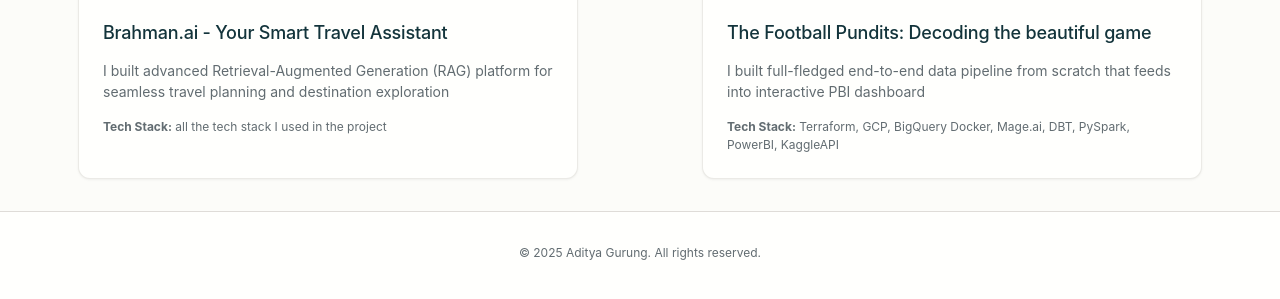
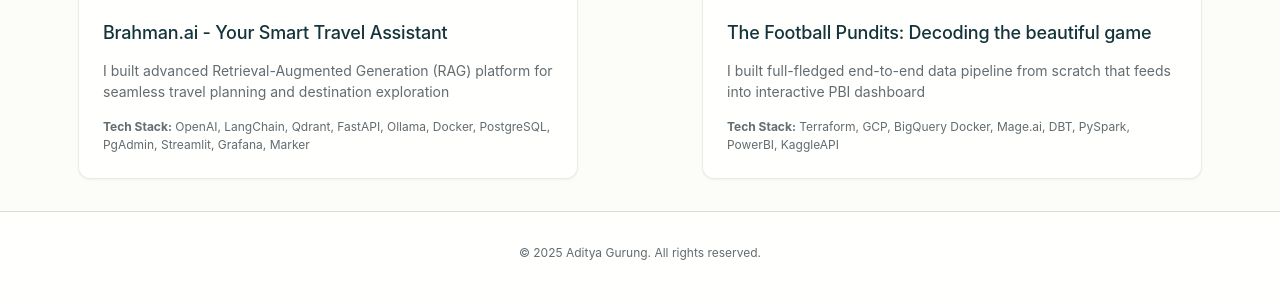
Before and after one commit to Adityagurung/adityagurung.github.io, a Jekyll site: the page built from index.html, in a window 1280 px wide and 900 px high, scrolled down 378 px, cut to the strip 590-889 px from the top of the window. Built offline with Jekyll 4.4.1, drawn with Linux system fonts in a browser that asks for light colours; some web fonts are replaced.

Commit message:
changes to projects.yml

```diff
--- a/_data/projects.yml
+++ b/_data/projects.yml
@@ -1,7 +1,7 @@
 - title: "Brahman.ai - Your Smart Travel Assistant"
   link: "https://github.com/Adityagurung/Brahman.ai"
   description: "I built advanced Retrieval-Augmented Generation (RAG) platform for seamless travel planning and destination exploration"
-  stack: "all the tech stack I used in the project"
+  stack: "OpenAI, LangChain, Qdrant, FastAPI, Ollama, Docker, PostgreSQL, PgAdmin, Streamlit, Grafana, Marker"
   image: "/assets/images/Brahman.ai.png"
   preview_gif: "/assets/images/Brahman.ai.gif"
   screenshot: "/assets/images/Brahman.ai.png"
```
